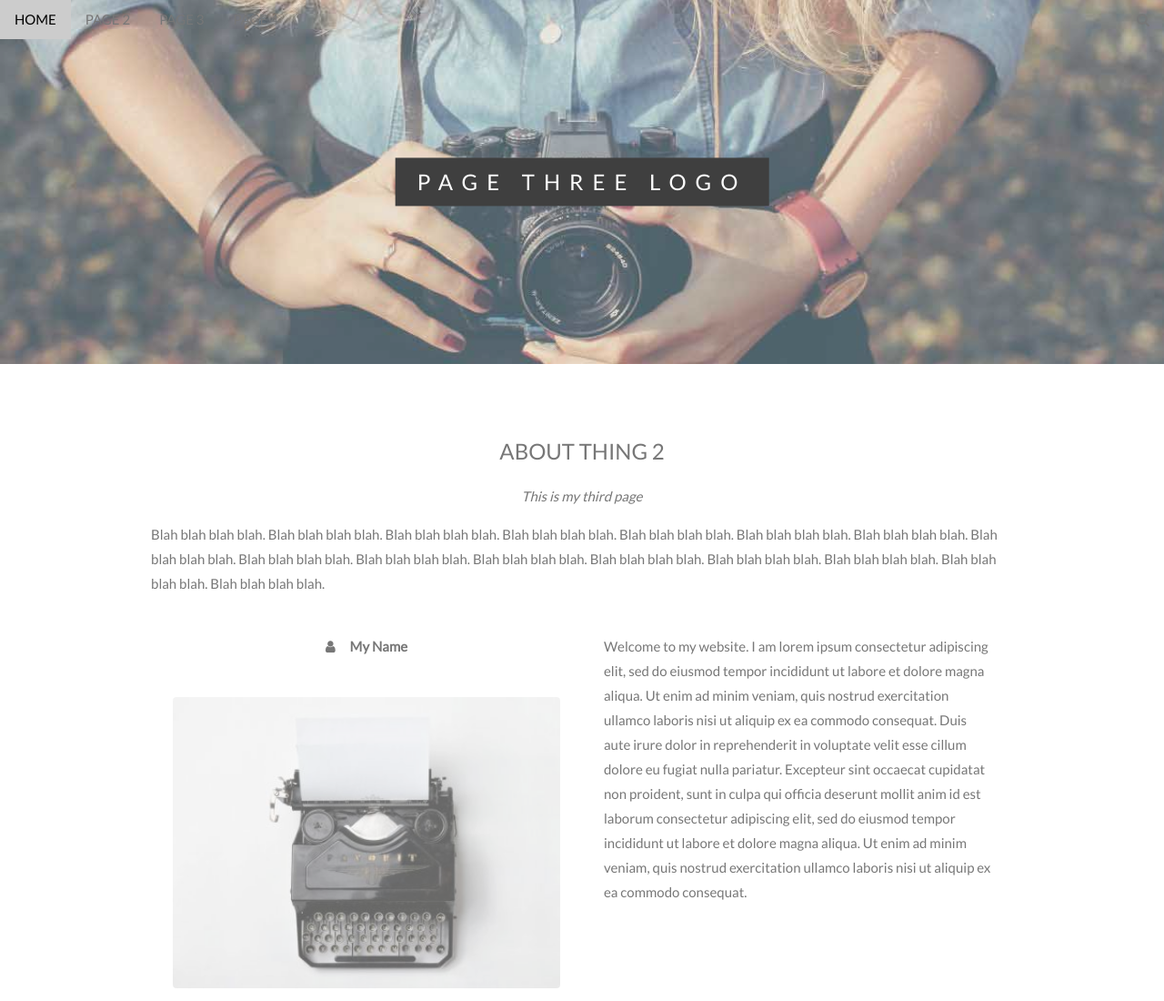
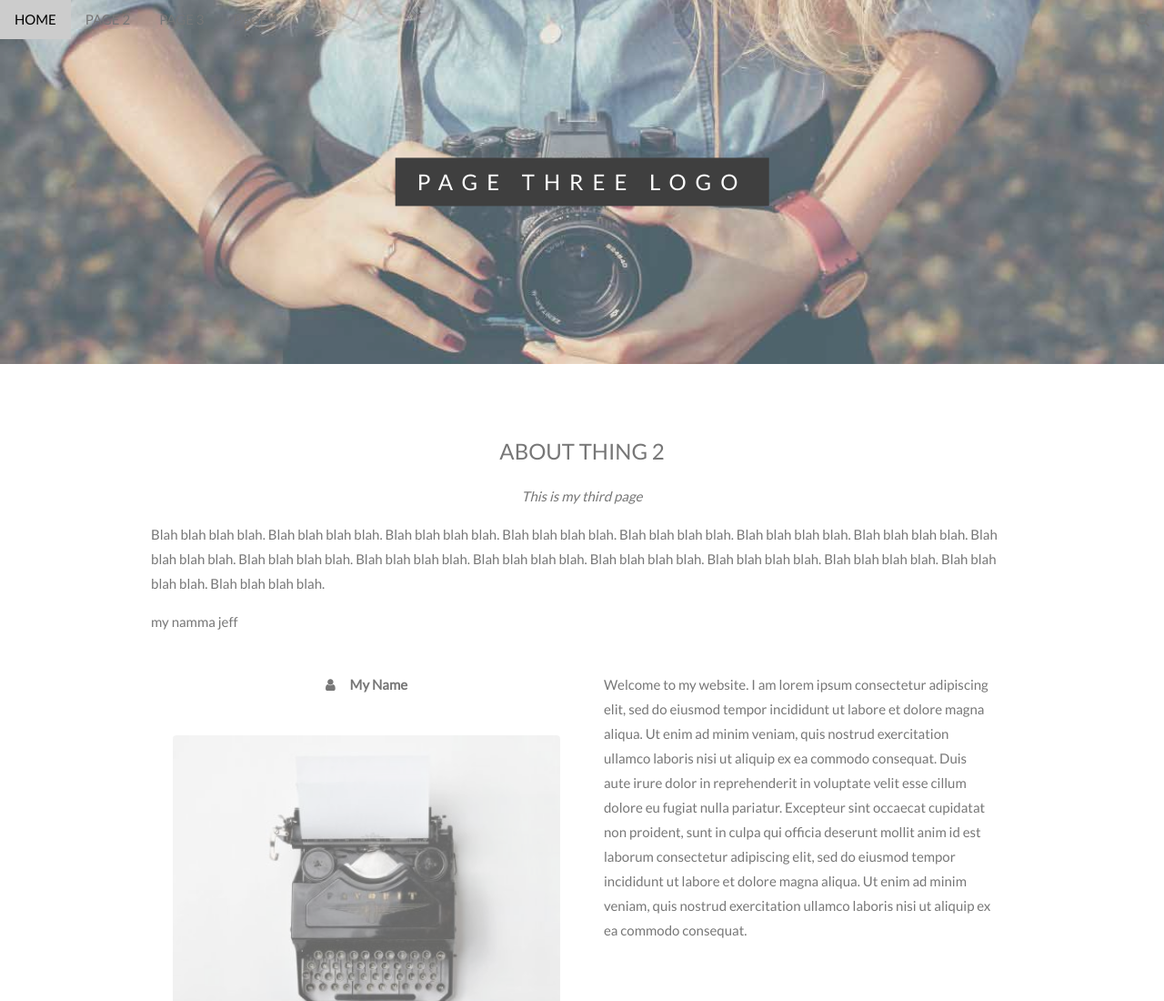
Before and after one commit to carlit-os/smartcloset, a plain HTML site: page page3.html in a window 1280 px wide. Shown: the top 1100 px of the page at 91% size. Drawn offline with Linux system fonts and the light colour scheme.

Commit message:
Added acknowledgement to page 3

```diff
--- a/page3.html
+++ b/page3.html
@@ -49,6 +49,11 @@
       Blah blah blah blah. Blah blah blah blah. Blah blah blah blah. Blah blah blah blah.
       Blah blah blah blah. Blah blah blah blah. Blah blah blah blah. Blah blah blah blah.
       Blah blah blah blah. Blah blah blah blah. Blah blah blah blah. Blah blah blah blah.
+
+  </p>
+
+  <p>
+      my namma jeff
   </p>
   <div class="w3-row">
     <div class="w3-col m6 w3-center w3-padding-large">
```
